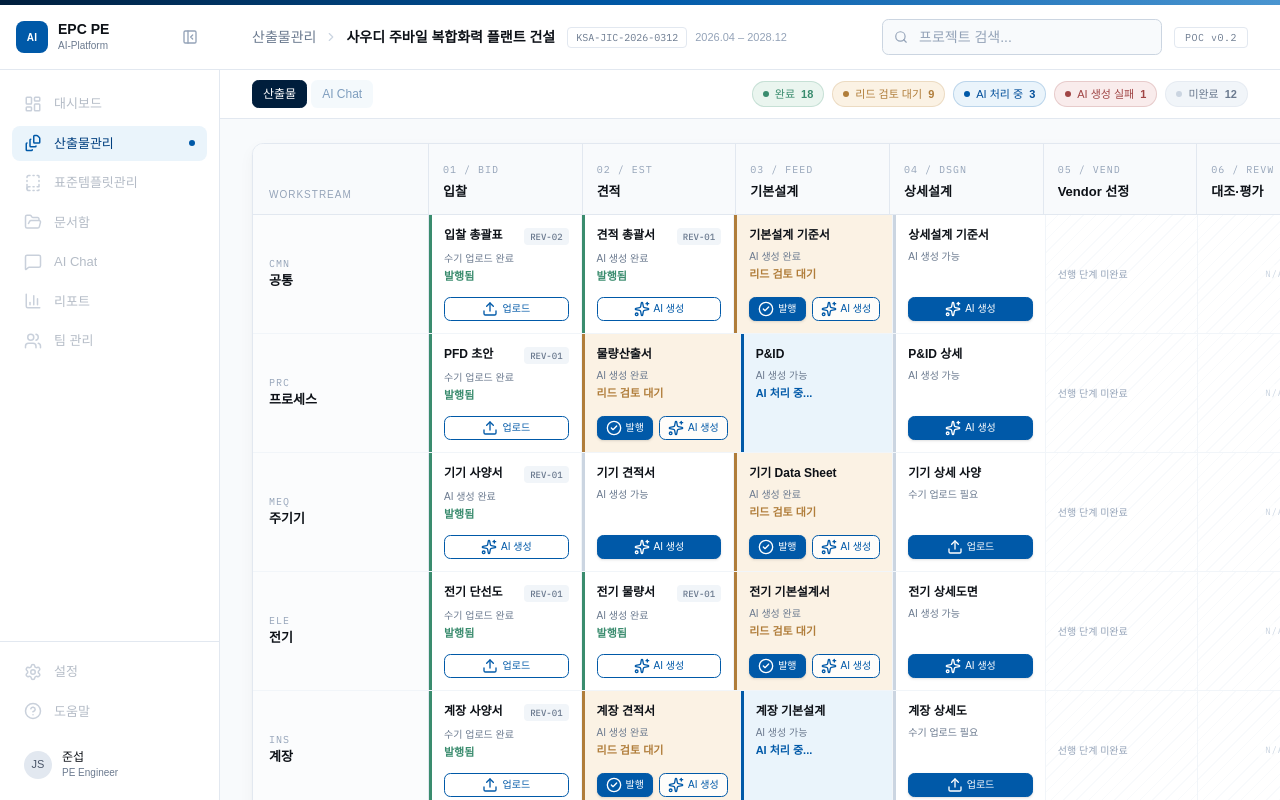
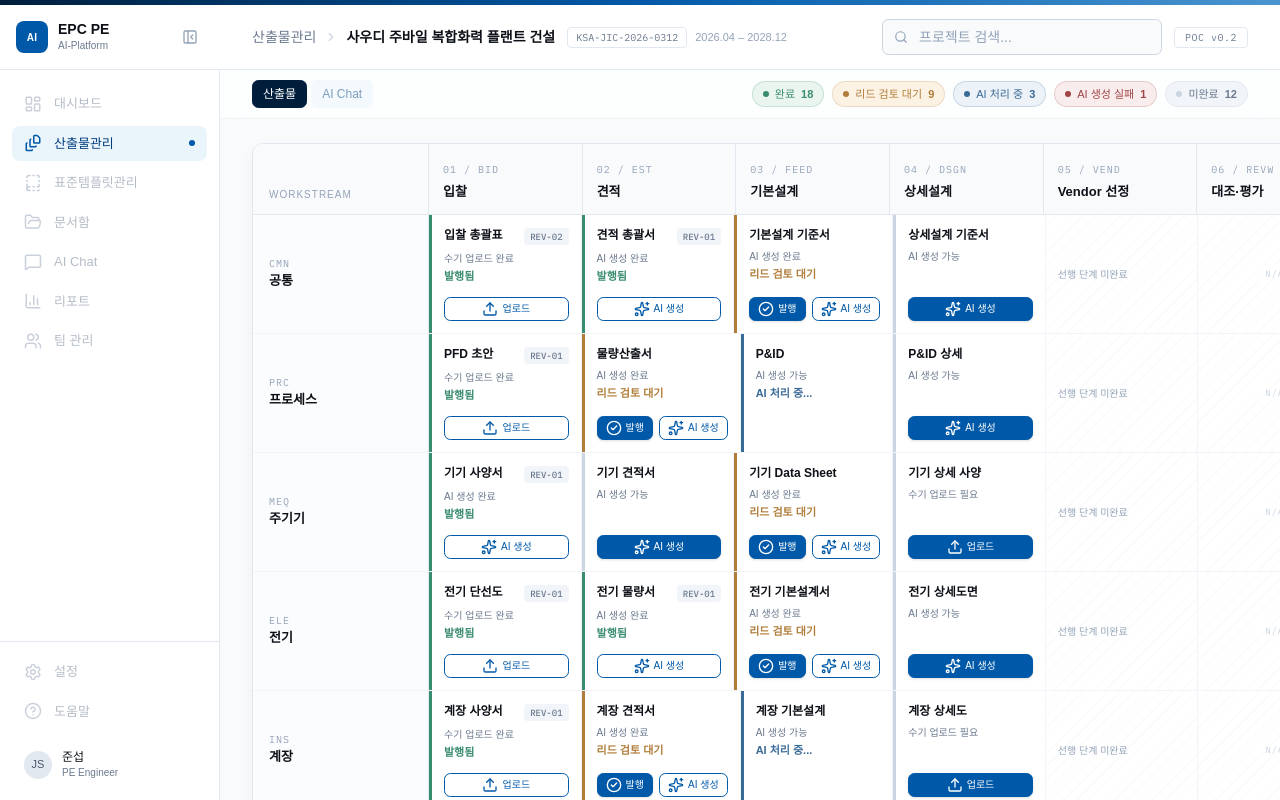
Before and after one commit to junseopsan/depe-aiplatform-frontend, a Next.js app: page /projects/1 in a window 1280 px wide. Built offline with nearby package versions, Linux system fonts and the light colour scheme; a web font is replaced by a local one.

Commit message:
fix: 디자인 토큰 및 색상 체계를 color-system.html 기준으로 통일
Co-Authored-By: Claude Opus 4.6 (1M context) <noreply@anthropic.com>

```diff
--- a/src/features/project-detail/components/DeliverableLegend.tsx
+++ b/src/features/project-detail/components/DeliverableLegend.tsx
@@ -19,7 +19,7 @@ const STATUS_MAP: {
     dotClass: 'bg-[var(--success)]',
     chipBg: 'bg-[var(--success-bg)]',
     chipText: 'text-[var(--success)]',
-    chipBorder: 'border-[var(--success)]/20',
+    chipBorder: 'border-[var(--success-border)]',
   },
   {
     key: 'review',
@@ -27,15 +27,15 @@ const STATUS_MAP: {
     dotClass: 'bg-[var(--warning)]',
     chipBg: 'bg-[var(--warning-bg)]',
     chipText: 'text-[var(--warning)]',
-    chipBorder: 'border-[var(--warning)]/20',
+    chipBorder: 'border-[var(--warning-border)]',
   },
   {
     key: 'generating',
     label: 'AI 처리 중',
-    dotClass: 'bg-[var(--primary-500)]',
-    chipBg: 'bg-[var(--primary-50)]',
-    chipText: 'text-[var(--primary-600)]',
-    chipBorder: 'border-[var(--primary-500)]/20',
+    dotClass: 'bg-[var(--info)]',
+    chipBg: 'bg-[var(--info-bg)]',
+    chipText: 'text-[var(--info)]',
+    chipBorder: 'border-[var(--info-border)]',
   },
   {
     key: 'aiFailed',
@@ -43,7 +43,7 @@ const STATUS_MAP: {
     dotClass: 'bg-[var(--error)]',
     chipBg: 'bg-[var(--error-bg)]',
     chipText: 'text-[var(--error)]',
-    chipBorder: 'border-[var(--error)]/20',
+    chipBorder: 'border-[var(--error-border)]',
   },
   {
     key: 'missing',
@@ -51,7 +51,7 @@ const STATUS_MAP: {
     dotClass: 'bg-[var(--gray-300)]',
     chipBg: 'bg-[var(--gray-100)]',
     chipText: 'text-[var(--gray-500)]',
-    chipBorder: 'border-[var(--gray-300)]/30',
+    chipBorder: 'border-[var(--gray-200)]',
   },
 ]
 
@@ -62,7 +62,7 @@ export function DeliverableLegend({ deliverables }: DeliverableLegendProps) {
   }, {})
 
   return (
-    <div className="flex items-center justify-between border-b border-border bg-card px-8 py-2.5">
+    <div className="flex items-center justify-between border-b border-border/50 bg-card/70 px-8 py-2.5 backdrop-blur-md">
       {/* Tabs */}
       <div className="flex items-center gap-1">
         <Button variant="dark" size="sm" className="text-xs">
--- a/src/features/project-detail/utils/deliverable-status.ts
+++ b/src/features/project-detail/utils/deliverable-status.ts
@@ -12,28 +12,28 @@ const STATUS_STYLES: Record<DeliverableStatus, StatusStyle> = {
   ready: {
     borderClass: 'border-l-[var(--success)]',
     bgClass: 'bg-white',
-    hoverClass: 'hover:bg-[var(--success-bg)]',
+    hoverClass: 'hover:bg-[var(--gray-50)]',
     statusColor: 'text-[var(--success)]',
     interactive: true,
   },
   review: {
     borderClass: 'border-l-[var(--warning)]',
-    bgClass: 'bg-[var(--warning-bg)]',
-    hoverClass: 'hover:bg-[var(--warning-bg-hover)]',
+    bgClass: 'bg-white',
+    hoverClass: 'hover:bg-[var(--gray-50)]',
     statusColor: 'text-[var(--warning)]',
     interactive: true,
   },
   generating: {
-    borderClass: 'border-l-[var(--primary-500)]',
-    bgClass: 'bg-[var(--primary-50)]',
-    hoverClass: 'hover:bg-[var(--primary-100)]',
-    statusColor: 'text-[var(--primary-500)]',
+    borderClass: 'border-l-[var(--info)]',
+    bgClass: 'bg-white',
+    hoverClass: 'hover:bg-[var(--gray-50)]',
+    statusColor: 'text-[var(--info)]',
     interactive: true,
   },
   aiFailed: {
     borderClass: 'border-l-[var(--error)]',
-    bgClass: 'bg-[var(--error-bg)]',
-    hoverClass: 'hover:bg-[var(--error-bg-hover)]',
+    bgClass: 'bg-white',
+    hoverClass: 'hover:bg-[var(--gray-50)]',
     statusColor: 'text-[var(--error)]',
     interactive: true,
   },
--- a/src/styles/tokens.css
+++ b/src/styles/tokens.css
@@ -23,17 +23,26 @@
   --gray-100: #F1F5F9;
   --gray-50: #F8FAFC;
 
-  /* Semantic */
+  /* Semantic — color-system.html 기준 */
   --success: #3A8C6E;
   --success-bg: #EAF5EF;
+  --success-bg-hover: #d8ede2;
+  --success-border: rgba(58, 140, 110, 0.2);
+
   --warning: #B07D3A;
   --warning-bg: #FBF2E4;
   --warning-bg-hover: #f6e8cd;
+  --warning-border: rgba(176, 125, 58, 0.2);
+
   --error: #A04545;
   --error-bg: #F9ECEC;
   --error-bg-hover: #f4dcdc;
+  --error-border: rgba(160, 69, 69, 0.2);
+
   --info: #3A6A96;
   --info-bg: #ECF2F8;
+  --info-bg-hover: #dce8f2;
+  --info-border: rgba(58, 106, 150, 0.2);
 
   /* Matrix */
   --matrix-bg: var(--gray-100);
```
